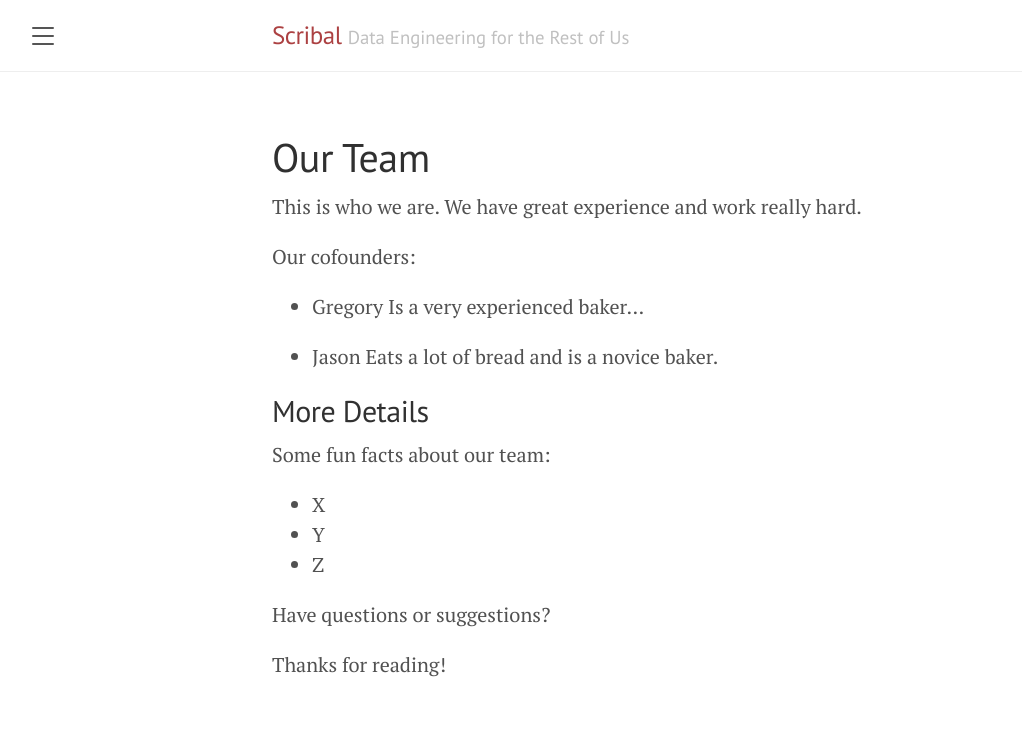
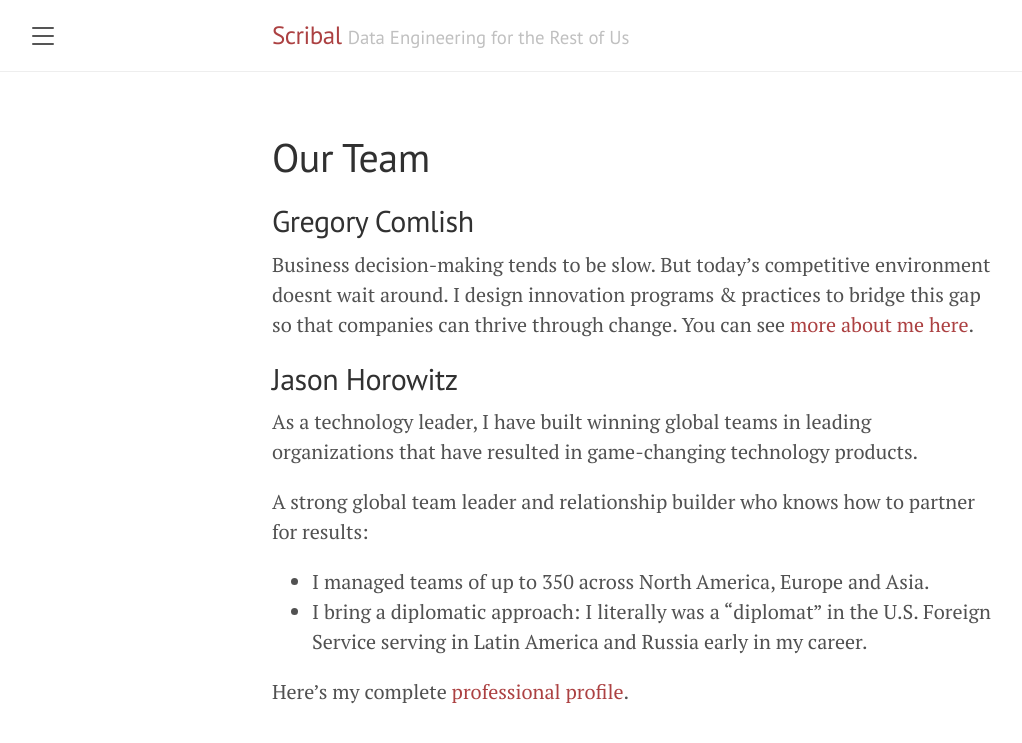
Before and after one commit to scribal-io/lanyon-jh-test, a Jekyll site: the page built from Ourteam.md, in a window 1280 px wide. Shown: the top 743 px of the page, without its empty margins (8-1030 px from the left). Built offline with Jekyll 4.4.1, drawn with Linux system fonts in a browser that asks for light colours.

```diff
--- a/Ourteam.md
+++ b/Ourteam.md
@@ -3,24 +3,16 @@ layout: page
 title: Our Team
 ---
 
-This is who we are. We have great experience and work really hard.
+## Gregory Comlish
 
-Our cofounders:
+Business decision-making tends to be slow.  But today's competitive environment doesnt wait around.  I design innovation programs & practices to bridge this gap so that companies can thrive through change.  You can see [more about me here](https://www.linkedin.com/in/gregory-comlish-aba3442).
 
-* Gregory
-Is a very experienced baker...
+## Jason Horowitz
 
-* Jason
-Eats a lot of bread and is a novice baker.
+As a technology leader, I have built winning global teams in leading organizations that have resulted in game-changing technology products.
 
-## More Details
+A strong global team leader and relationship builder who knows how to partner for results:
+- I managed teams of up to 350 across North America, Europe and Asia.
+- I bring a diplomatic approach: I literally was a “diplomat” in the U.S. Foreign Service serving in Latin America and Russia early in my career.
 
-Some fun facts about our team:
-
-* X
-* Y
-* Z
-
-Have questions or suggestions?
-
-Thanks for reading!
+Here's my complete [professional profile](https://www.linkedin.com/in/jasonhhorowitz).
```
Also changed, not shown: OurWork.md (+2 -2 lines), _drafts/contact.md (added, +12 -0 lines), _drafts/team.md (added, +31 -0 lines), about.md (deleted, +0 -25 lines), contact.md (added, +11 -0 lines), team.md (deleted, +0 -16 lines).
